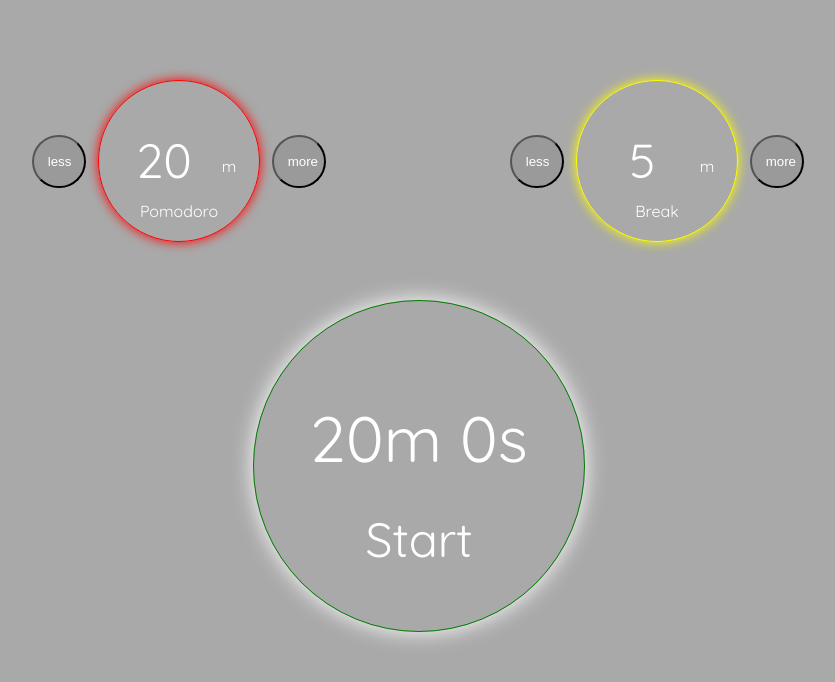
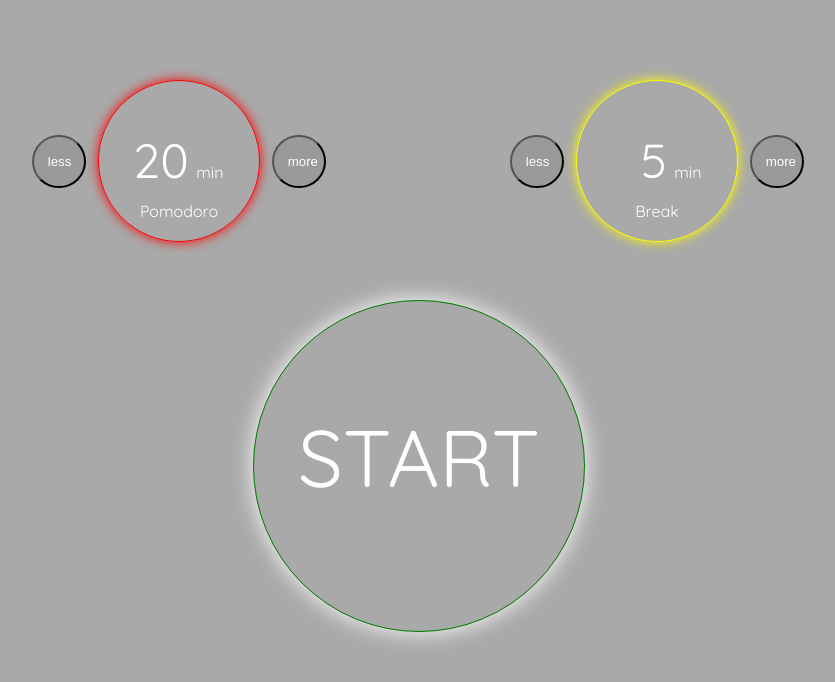
Before and after one commit to guywuy/pomodoro-timer, a React (Create React App) app: page / in a window 1280 px wide. Shown: the top 682 px of the page, without its empty margins (222-1057 px from the left). Built offline with nearby package versions, Linux system fonts and the light colour scheme.

Commit message:
Added reset button. Fixed input bug which now uses value instead of defaultValue to allow updated times to be shown. Improved time styles.

```diff
--- a/src/App.js
+++ b/src/App.js
@@ -15,6 +15,7 @@
       'breakOrPomo' : 'Pomodoro'
     }
     this.pomoClicked = this.pomoClicked.bind(this);
+    this.resetPomodoro = this.resetPomodoro.bind(this);
     this.timerEnded = this.timerEnded.bind(this);
     this.increaseTime = this.increaseTime.bind(this);
     this.decreaseTime = this.decreaseTime.bind(this);
@@ -24,6 +25,7 @@
 
   }
 
+  //When pomodoro is clicked, pause or start the timer depending on state and change 'inProgress'
   pomoClicked(){
     this.state.inProgress ? this.pauseTimer() : this.startTimer();
     this.setState((prevState)=>{
@@ -33,6 +35,15 @@
     });
   }
 
+  //stop pomo and reset time remaining to pomotime and mode to pomomode
+  resetPomodoro(){
+    this.pauseTimer();
+    this.setState({
+      'inProgress' : false,
+      'timeRemaining' : this.state.pomodoroTime,
+      'breakOrPomo' : 'Pomodoro'
+    })
+  }
   startTimer(){
     this.intervalTimer = setInterval(()=>{
       if (this.state.timeRemaining<=1){
@@ -219,7 +230,14 @@
       <div className="App">
         <Timesetter className="countdown-setter" time={this.state.pomodoroTime} label="Pomodoro"  onIncrement={this.increaseTime} onDecrement={this.decreaseTime} onTimeSet={this.setTime} />
         <Timesetter className="breaktime-setter" time={this.state.breakTime} label="Break" onIncrement={this.increaseTime} onDecrement={this.decreaseTime} onTimeSet={this.setTime} />
-        <Pomodoro className="pomodoro-container" time={this.state.pomodoroTime} timeRemaining={this.state.timeRemaining} currentLabel={this.state.breakOrPomo} inProgress={this.state.inProgress} handleClick={this.pomoClicked}/>
+        <Pomodoro className="pomodoro-container"
+        time={this.state.pomodoroTime}
+        timeRemaining={this.state.timeRemaining}
+        currentLabel={this.state.breakOrPomo}
+        inProgress={this.state.inProgress}
+        handleClick={this.pomoClicked}
+        handleReset={this.resetPomodoro}
+        />
       </div>
     );
   }
--- a/src/Pomodoro.js
+++ b/src/Pomodoro.js
@@ -11,15 +11,27 @@
   render() {
     let msg = !this.props.inProgress ? 'Start' : 'Pause';
     let pomoActive = this.props.inProgress ? ' active' : '';
+    let labelBig = '';
+    let timeHidden = '';
+    let resetButtonHidden = '';
+
+    if ((!this.props.inProgress) && (this.props.time===this.props.timeRemaining)){
+      labelBig = ' big';
+      timeHidden = ' hidden';
+      resetButtonHidden = ' hidden';
+    }
 
     let percentComplete = this.props.timeRemaining/this.props.time*100;
     let gradient = {
       background: `linear-gradient(to top, rgba(255,255,255,0) 0%, rgba(255,255,255,0) ${percentComplete}%, green ${percentComplete+3}%)`
     }
     return (
-      <div className={"pomodoro" + pomoActive} style={gradient} onClick={this.props.handleClick} >
-        <p className="pomodoro-time-display">{formatTime(this.props.timeRemaining || this.props.time, "full")}</p>
-        <p className="pomodoro-label">{msg}</p>
+      <div>
+        <div className={"pomodoro" + pomoActive} style={gradient} onClick={this.props.handleClick} >
+          <p className={"pomodoro-time-display" + timeHidden}>{formatTime(this.props.timeRemaining || this.props.time, "full")}</p>
+          <p className={"pomodoro-label" + labelBig}>{msg}</p>
+        </div>
+        <button className={"reset-button" + resetButtonHidden} onClick={this.props.handleReset}>Reset</button>
       </div>
     );
   }
@@ -27,6 +39,7 @@
 
 Pomodoro.propTypes = {
   "handleClick" : PropTypes.func,
+  "handleReset" : PropTypes.func,
   "time" : PropTypes.number,
   "timeRemaining" : PropTypes.number,
   "currentLabel" : PropTypes.string,
--- a/src/TimesetInput.js
+++ b/src/TimesetInput.js
@@ -11,8 +11,8 @@
 
   return (
     <form>
-      <input type='number' className='timesetter-time-set-input' defaultValue={props.time/60} placeholder={props.time/60} onInput={handleChange} />
-      <span className='timesetter-time-unit'>m</span>
+      <input type='number' className='timesetter-time-set-input' value={props.time/60} placeholder={props.time/60} onInput={handleChange} onChange={handleChange} />
+      <span className='timesetter-time-unit'>min</span>
     </form>
   )
 }
@@ -22,3 +22,43 @@
   which : PropTypes.string,
   onChange : PropTypes.func
 }
+
+
+// import React, { Component } from 'react';
+// import PropTypes from 'prop-types';
+// import {formatTime} from './TimeFormatter';
+//
+// export class TimesetInput extends Component {
+//   constructor(props){
+//     super(props);
+//     this.state = {
+//       'time': this.props.time
+//     };
+//     this.handleChange = this.handleChange.bind(this);
+//   }
+//
+//   handleChange(ev){
+//     console.log('inputtime = ' + ev.target.value*60);
+//     this.props.onChange(this.props.which, ev.target.value*60);
+//   }
+//
+//   componentWillReceiveProps(nextProps) {
+//     this.setState({'time': nextProps.time});
+//   }
+//
+//   render(){
+//     let timeValue = this.state.time/60;
+//     return (
+//       <form>
+//         <input type='number' className='timesetter-time-set-input' value={timeValue} onInput={this.handleChange} />
+//         <span className='timesetter-time-unit'>m</span>
+//       </form>
+//     )
+//   }
+// }
+//
+// TimesetInput.propTypes = {
+//   time : PropTypes.number,
+//   which : PropTypes.string,
+//   onChange : PropTypes.func
+// }
--- a/src/index.css
+++ b/src/index.css
@@ -35,7 +35,8 @@
 .timesetter-time-set-input{
   font-size: 3em;
   position: relative;
-  text-align: center;
+  text-align: right;
+  left: -0.2em;
   width: 2em;
   background: none;
   color: white;
@@ -44,7 +45,8 @@
   font-family: 'Quicksand';
 }
 .timesetter-time-unit {
-  top: 2.6em;
+  top: 3em;
+  left: -1.2em;
   position: relative;
 }
 .timesetter-label{
@@ -86,11 +88,32 @@
   position: relative;
   top: 10%
 }
+.pomodoro-time-display.hidden{
+  display: none;
+}
 .pomodoro-label {
+  position: relative;
   font-size: 3em;
-  bottom: 20%;
+  bottom: 10%;
+  text-transform: uppercase;
+}
+.pomodoro-label.big {
+  font-size: 5em;
+  bottom: -8%;
 }
 .pomodoro.active{
   border: 2px solid green;
   box-shadow: 0 0 28px green;
 }
+.reset-button{
+  position: absolute;
+  top: 680px;
+  width: 40px;
+  left: calc((800px - 40px)/2);
+  background: none;
+  border: none;
+  color: white;
+}
+.reset-button.hidden{
+  display: none;
+}
```
Also changed, not shown: 1 other file (tests, documents, lock files or other folders).
